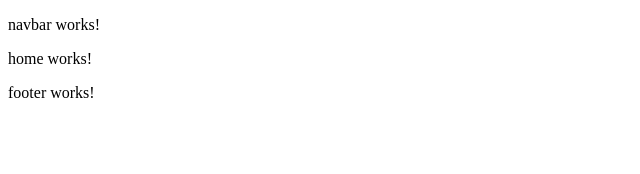
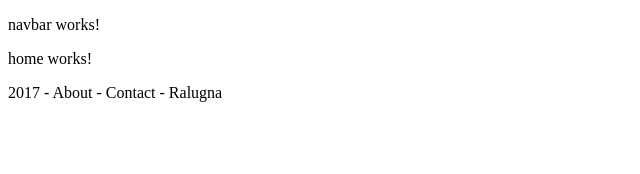
Before and after one commit to bmnewlund/maternitymarket, an Angular app: page /footer in a window 1280 px wide. Shown: the top 174 px of the page, without its empty margins (0-640 px from the left). Built offline with nearby package versions, Linux system fonts and the light colour scheme.

Commit message:
Added Footer component content

```diff
--- a/src/app/footer/footer.component.html
+++ b/src/app/footer/footer.component.html
@@ -1,3 +1,8 @@
-<p>
-  footer works!
-</p>
+<footer>
+  <div class="footer-copyright">
+    <div class="container-fluid">
+      2017 - About - Contact - Ralugna
+
+    </div>
+  </div>
+</footer>
```
